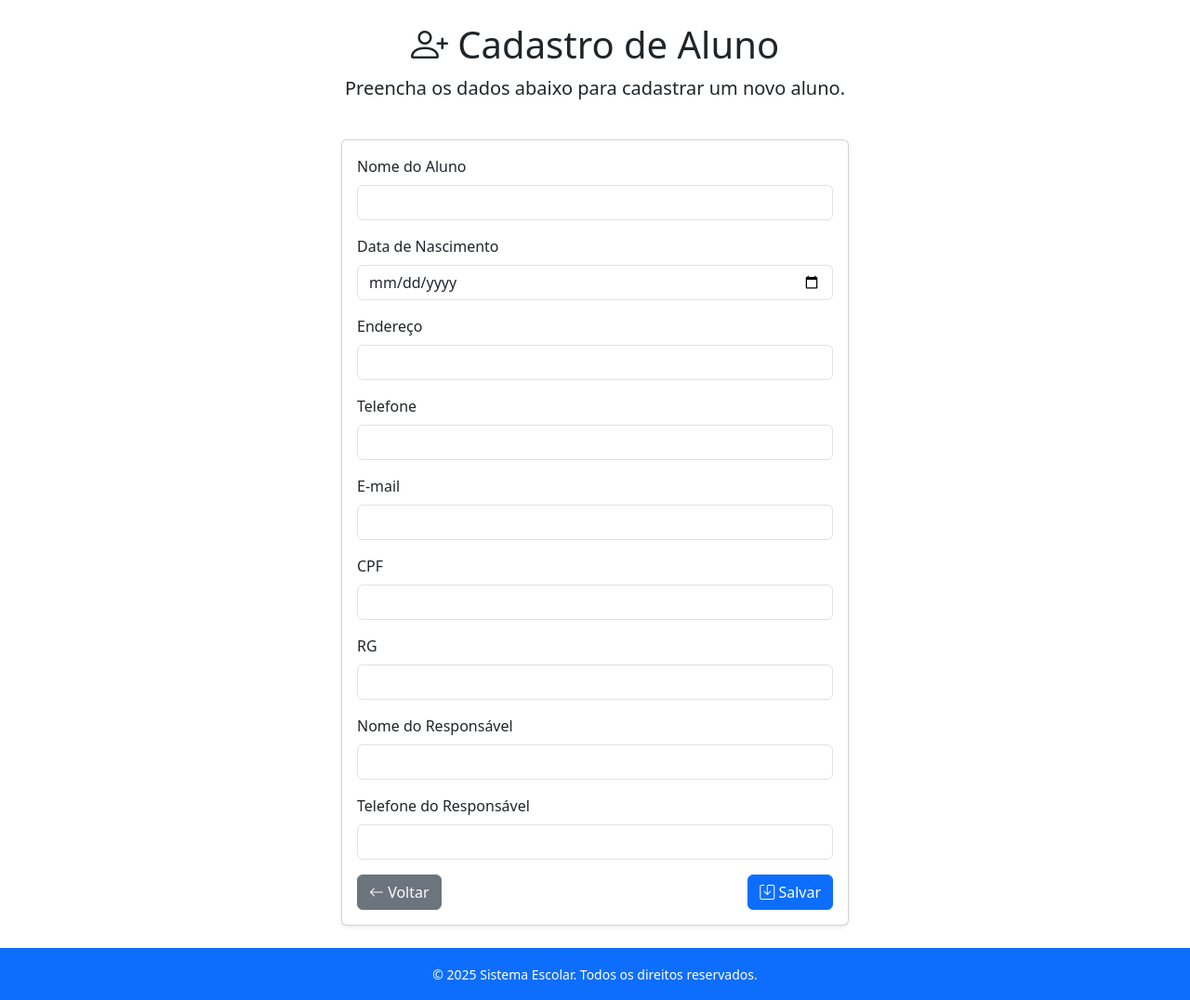
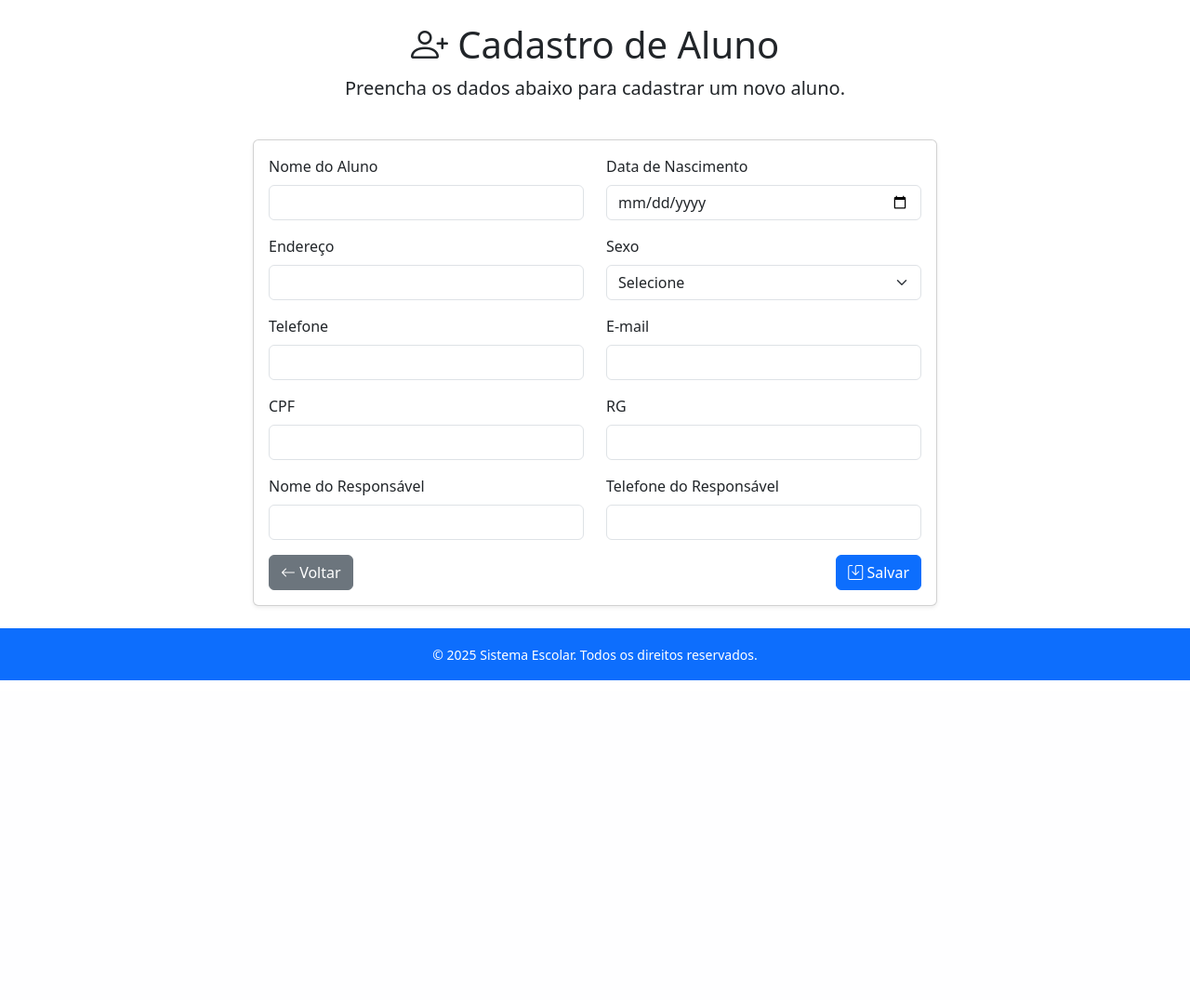
Before and after one commit to Caio-Mizohata/Django-School, a Django app: page /alunos/formulario in a window 1280 px wide. Shown: the part 56-1132 px from the top of the page at 93% size. After the commit the page ends 788 px from the top, so only its background shows below. Run offline with Django 5.2, Linux system fonts and the light colour scheme.

Commit message:
Added style for formulario.html in alunos

```diff
--- a/alunos/templates/alunos/formulario.html
+++ b/alunos/templates/alunos/formulario.html
@@ -31,7 +31,7 @@
     </div>
 
     <div class="row justify-content-center">
-        <div class="col-md-8 col-lg-6">
+        <div class="col-md-10 col-lg-8">
             <div class="card shadow-sm">
                 <div class="card-body">
                     <form method="post" novalidate>
@@ -42,79 +42,94 @@
                             </div>
                         {% endif %}
 
-                        <div class="mb-3">
+                        <div class="row">
+                            <div class="col-md-6 mb-3">
                                 <label for="id_nome_aluno" class="form-label">Nome do Aluno</label>
                                 <input type="text" class="form-control" id="id_nome_aluno" name="nome_aluno" value="{{ form.nome_aluno.value|default_if_none:'' }}">
                                 {% for error in form.nome_aluno.errors %}
                                     <div class="text-danger small">{{ error }}</div>
                                 {% endfor %}
                             </div>
-
-                        <div class="mb-3">
+                            <div class="col-md-6 mb-3">
                                 <label for="id_data_nascimento" class="form-label">Data de Nascimento</label>
                                 <input type="date" class="form-control" id="id_data_nascimento" name="data_nascimento" value="{{ form.data_nascimento.value|default_if_none:'' }}">
                                 {% for error in form.data_nascimento.errors %}
                                     <div class="text-danger small">{{ error }}</div>
                                 {% endfor %}
                             </div>
+                        </div>
 
-                        <div class="mb-3">
+                        <div class="row">
+                            <div class="col-md-6 mb-3">
                                 <label for="id_endereco" class="form-label">Endereço</label>
                                 <input type="text" class="form-control" id="id_endereco" name="endereco" value="{{ form.endereco.value|default_if_none:'' }}">
                                 {% for error in form.endereco.errors %}
                                     <div class="text-danger small">{{ error }}</div>
                                 {% endfor %}
                             </div>
+                            <div class="col-md-6 mb-3">
+                                <label for="id_sexo" class="form-label">Sexo</label>
+                                <select class="form-select" id="id_sexo" name="sexo">
+                                    <option value="">Selecione</option>
+                                    <option value="M" {% if form.sexo.value == 'Masculino' %}selected{% endif %}>Masculino</option>
+                                    <option value="F" {% if form.sexo.value == 'Feminino' %}selected{% endif %}>Feminino</option>
+                                </select>
+                                {% for error in form.sexo.errors %}
+                                    <div class="text-danger small">{{ error }}</div>
+                                {% endfor %}
+                            </div>
+                        </div>
 
-                        <div class="mb-3">
+                        <div class="row">
+                            <div class="col-md-6 mb-3">
                                 <label for="id_telefone" class="form-label">Telefone</label>
                                 <input type="text" class="form-control" id="id_telefone" name="telefone" value="{{ form.telefone.value|default_if_none:'' }}">
                                 {% for error in form.telefone.errors %}
                                     <div class="text-danger small">{{ error }}</div>
                                 {% endfor %}
                             </div>
-
-                        <div class="mb-3">
+                            <div class="col-md-6 mb-3">
                                 <label for="id_email" class="form-label">E-mail</label>
                                 <input type="email" class="form-control" id="id_email" name="email" value="{{ form.email.value|default_if_none:'' }}">
                                 {% for error in form.email.errors %}
                                     <div class="text-danger small">{{ error }}</div>
                                 {% endfor %}
                             </div>
+                        </div>
 
-                        <div class="mb-3">
+                        <div class="row">
+                            <div class="col-md-6 mb-3">
                                 <label for="id_cpf" class="form-label">CPF</label>
                                 <input type="text" class="form-control" id="id_cpf" name="cpf" value="{{ form.cpf.value|default_if_none:'' }}">
                                 {% for error in form.cpf.errors %}
                                     <div class="text-danger small">{{ error }}</div>
                                 {% endfor %}
                             </div>
-
-                        <div class="mb-3">
+                            <div class="col-md-6 mb-3">
                                 <label for="id_rg" class="form-label">RG</label>
                                 <input type="text" class="form-control" id="id_rg" name="rg" value="{{ form.rg.value|default_if_none:'' }}">
                                 {% for error in form.rg.errors %}
                                     <div class="text-danger small">{{ error }}</div>
                                 {% endfor %}
                             </div>
+                        </div>
 
-                        <div class="mb-3">
+                        <div class="row">
+                            <div class="col-md-6 mb-3">
                                 <label for="id_nome_responsavel" class="form-label">Nome do Responsável</label>
                                 <input type="text" class="form-control" id="id_nome_responsavel" name="nome_responsavel" value="{{ form.nome_responsavel.value|default_if_none:'' }}">
                                 {% for error in form.nome_responsavel.errors %}
                                     <div class="text-danger small">{{ error }}</div>
                                 {% endfor %}
                             </div>
-
-                        <div class="mb-3">
+                            <div class="col-md-6 mb-3">
                                 <label for="id_telefone_responsavel" class="form-label">Telefone do Responsável</label>
                                 <input type="text" class="form-control" id="id_telefone_responsavel" name="telefone_responsavel" value="{{ form.telefone_responsavel.value|default_if_none:'' }}">
                                 {% for error in form.telefone_responsavel.errors %}
                                     <div class="text-danger small">{{ error }}</div>
                                 {% endfor %}
                             </div>
-
-                        <!-- Adicione outros campos do seu model aqui, se necessário -->
+                        </div>
 
                         <div class="d-flex justify-content-between">
                             <a href="{% url 'listar_alunos' %}" class="btn btn-secondary">
--- a/alunos/views.py
+++ b/alunos/views.py
@@ -2,7 +2,7 @@ from django.shortcuts import render
 from alunos.models import AlunosModel
 from alunos.forms import AlunoForm, EscolaForm
 from django.urls import reverse_lazy
-from django.views.generic import ListView, CreateView
+from django.views.generic import ListView, CreateView, DeleteView
 
 class AlunosListView(ListView):
     model = AlunosModel
@@ -23,4 +23,4 @@ class FormularioAlunoListView(CreateView):
 class DeletarAlunoListView(ListView):
     model = AlunosModel
     template_name = 'alunos/deletar.html'
-    context_object_name = 'alunos'
+    sucess_url = reverse_lazy('listar_alunos')
```
Lines whose indentation alone changed are shown as unchanged.
